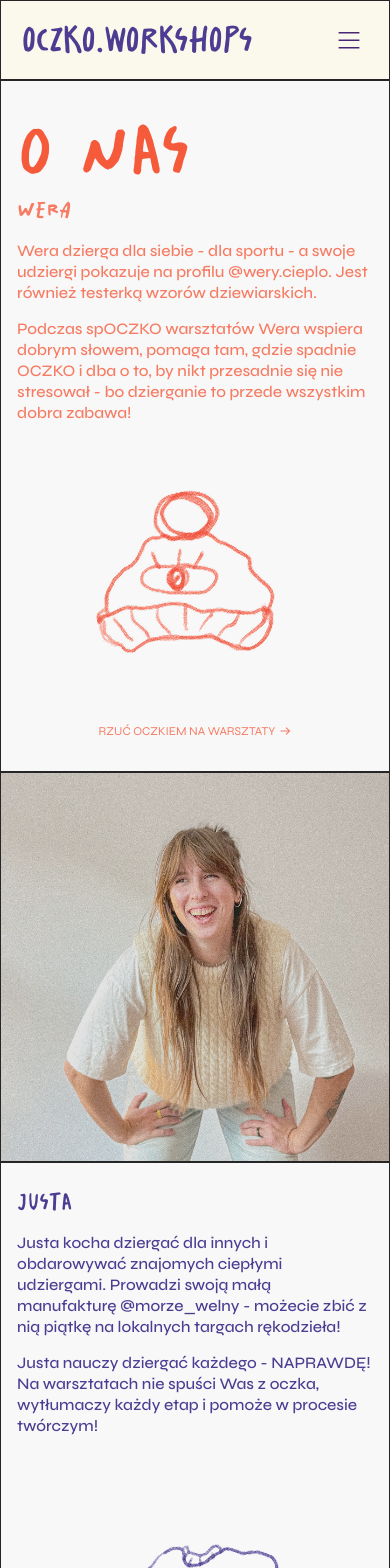
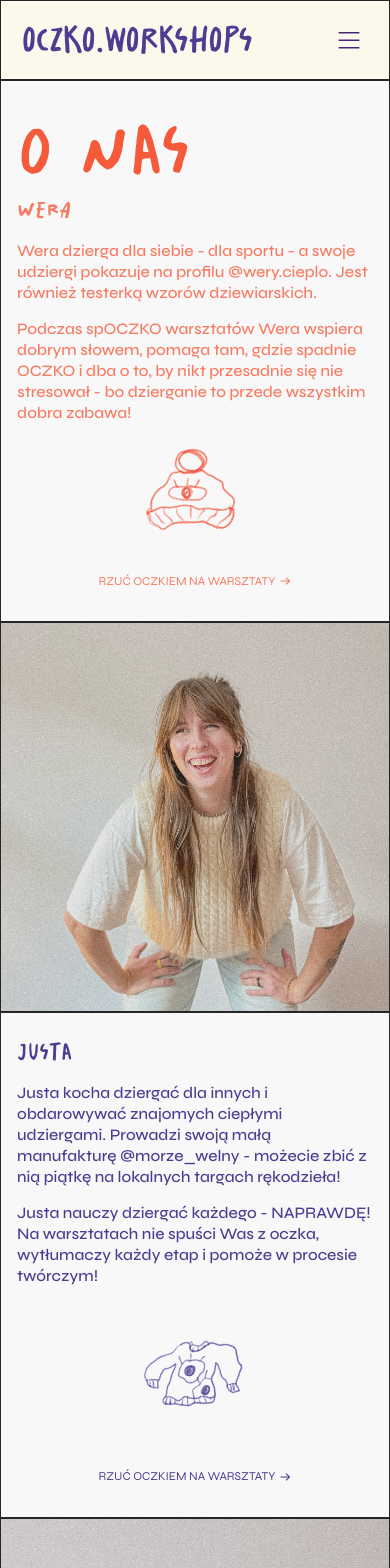
Before and after one commit to krzysiekprzekwas/oczko-website, a Next.js app: page /about in a window 390 px wide. Shown: the top 1568 px of the page. Built offline with nearby package versions, Linux system fonts and the light colour scheme.

Commit message:
Correct responsive triggers on about us page

```diff
--- a/app/about/CofoundersSection.tsx
+++ b/app/about/CofoundersSection.tsx
@@ -24,7 +24,7 @@ export function CofoundersSection() {
               </div>
               <img
                 src="/images/hat.png"
-                className="object-contain mt-6 w-full max-w-[270px] h-auto"
+                className="block sm:hidden lg:block object-contain min-[1326px]:mt-6 w-full max-w-[135px] min-[1326px]:max-w-[270px] h-auto"
                 alt="Hat illustration"
               />
               <Link
@@ -51,7 +51,7 @@ export function CofoundersSection() {
               alt="Justa"
             />
         </div>
-        <article className="w-full aspect-square md:w-1/2 md:h-full md:aspect-square flex flex-col justify-center items-center bg-oczko-gray-100 border-[0.5px] border-neutral-800 order-1 md:order-2">
+        <article className="w-full md:aspect-square md:w-1/2 md:h-full md:aspect-square flex flex-col justify-center items-center bg-oczko-gray-100 border-[0.5px] border-neutral-800 order-1 md:order-2">
           <div className="flex flex-col flex-1 shrink gap-6 items-center self-stretch w-full basis-0 md:min-h-[600px] min-w-60 max-md:max-w-full px-10 py-16 max-md:px-4 max-md:py-6">
               <div className="gap-12 self-stretch w-full max-md:max-w-full">
                 <h3 className="text-5xl leading-tight text-oczko-violet-500 font-salted max-md:max-w-full max-md:text-2xl font-salted">
@@ -66,7 +66,7 @@ export function CofoundersSection() {
               </div>
               <img
                 src="/images/sweater.png"
-                className="object-contain mt-6 w-full max-w-[270px] h-auto"
+                className="block sm:hidden lg:block object-contain min-[1326px]:mt-6 w-full max-w-[135px] min-[1326px]:max-w-[270px] h-auto"
                 alt="Sweater illustration"
               />
               <Link
```
